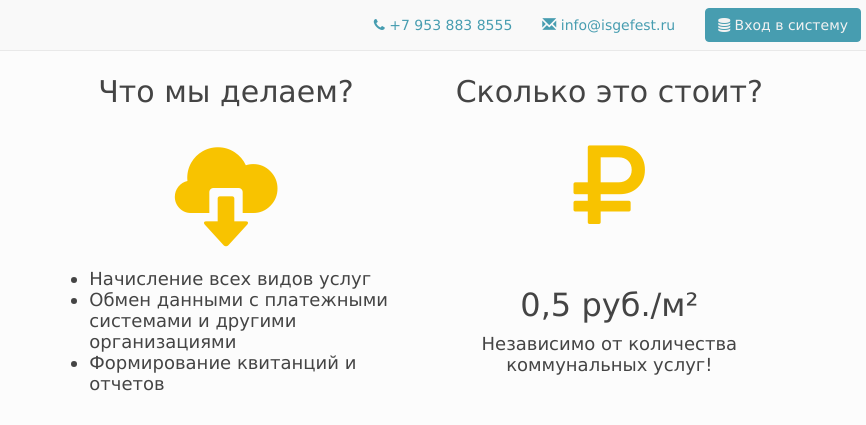
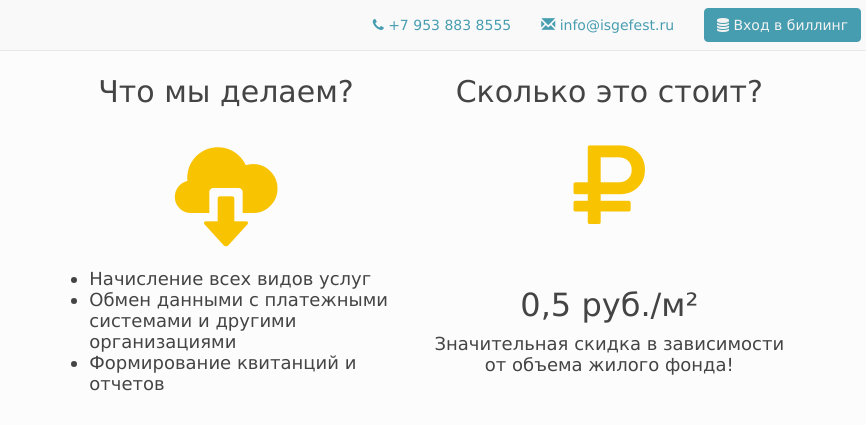
Before and after one commit to vitosbat/isgefest, a website: page views/index.html in a window 1280 px wide. Shown: the top 425 px of the page, 414-1280 px from the left. Drawn offline with nearby package versions, Linux system fonts and the light colour scheme; files that its build step writes are made by us from their sources; files whose address does not match are found by name.

Commit message:
Update price conditions

```diff
--- a/app.js
+++ b/app.js
@@ -6,6 +6,7 @@ var app = express();
 app.use(express.static(__dirname + '/public'));
 app.use(morgan('dev'));
 app.use(favicon(__dirname + '/public/images/favicon.ico'));
+
 app.engine('html', require('ejs').renderFile)
 
 
--- a/views/index.html
+++ b/views/index.html
@@ -35,7 +35,7 @@
 
         <div class="collapse navbar-collapse" id="bs-example-navbar-collapse-1">
           <div class="nav navbar-nav navbar-right entry">
-            <a href="https://billing.isgefest.ru"><button class="btn btn-default btn-entry"><i class="fa fa-database"></i> Вход в систему</button></a>
+            <a href="https://billing.isgefest.ru"><button class="btn btn-default btn-entry"><i class="fa fa-database"></i> Вход в биллинг</button></a>
           </div>
 
           <ul class="nav navbar-nav navbar-right">
@@ -70,8 +70,8 @@
         <div class="col-md-4">
           <h2 class= "intro">Сколько это стоит?</h2>
           <p class="intropic fa fa-rub"></p>
-          <h2 class="percent">0,5 руб./м&sup2</h2>
-          <p class="percent">Независимо от количества коммунальных услуг!</p>
+          <h2 class="percent">0,5 руб./м&sup2;</h2>
+          <p class="percent">Значительная скидка в зависимости от объема жилого фонда!</p>
         </div>
       </div> <!-- introduction -->
 
@@ -125,7 +125,7 @@
         <div class="col-md-4 col-md-offset-2">
           <p>телефон: +7 953 883 8555</p>
           <p>email: info@isgefest.ru</p>
-          <p>&copy ООО "ГЕФЕСТ", 2014 г.</p>
+          <p>&copy; ООО "ГЕФЕСТ", 2014 г.</p>
         </div>
       </div>
     </div>
```
